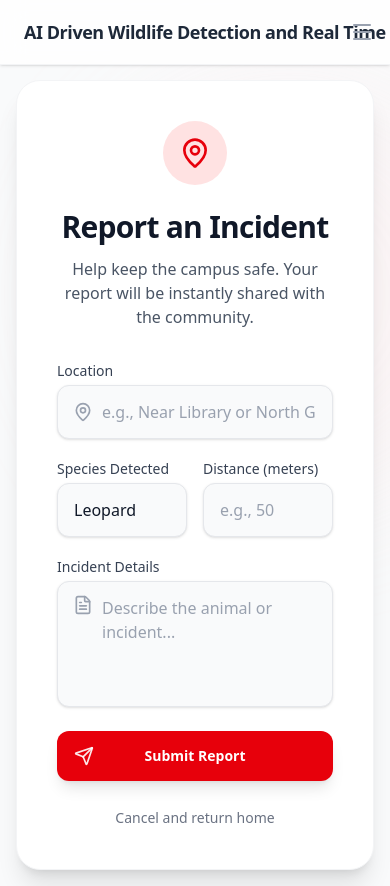
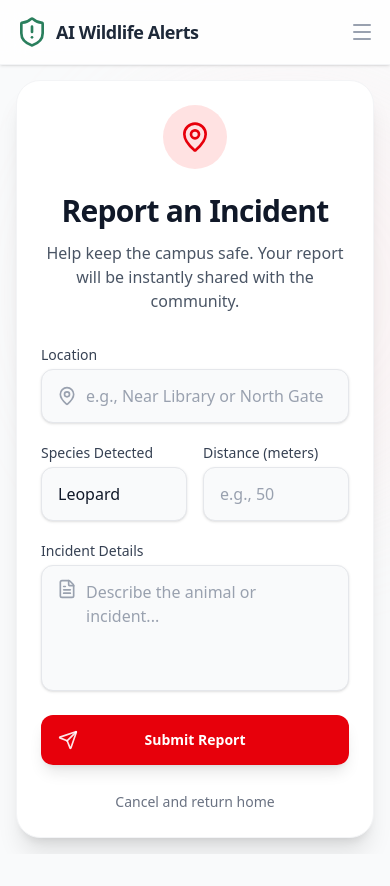
Before and after one commit to Guhangopi/AI-driven-wildlife-detection-real-time-alerting-system, a React (Vite) app in the folder frontend/: page /report in a window 390 px wide. After the commit the page ends 854 px from the top, so only its background shows below. Built offline with nearby package versions, Linux system fonts and the light colour scheme; no server answers.

Commit message:
landing page designs and alignment changes

```diff
--- a/frontend/src/components/CampusMap.jsx
+++ b/frontend/src/components/CampusMap.jsx
@@ -60,7 +60,7 @@ const CampusMap = ({ hotzones }) => {
                      LIVE TRACKING
                 </span>
             </div>
-            <div className="h-[350px] w-full isolate">
+            <div className="h-[250px] sm:h-[350px] w-full isolate">
                 {/*
                   Leaflet map requires its own stacking context and dimensions.
                   Using isolated context to prevent z-index issues with floating navbars
--- a/frontend/src/components/GlobalNotification.jsx
+++ b/frontend/src/components/GlobalNotification.jsx
@@ -77,7 +77,7 @@ const GlobalNotification = () => {
     }
 
     return (
-        <div className="fixed top-20 right-4 sm:right-6 lg:right-8 z-50 animate-in slide-in-from-top-5 fade-in duration-300">
+        <div className="fixed top-20 left-4 right-4 sm:left-auto sm:right-6 lg:right-8 z-50 animate-in slide-in-from-top-5 fade-in duration-300">
             <div className={`max-w-sm w-full shadow-2xl rounded-xl pointer-events-auto border-l-4 ${bgColor} bg-white overflow-hidden ring-1 ring-black ring-opacity-5`}>
                 <div className="p-4">
                     <div className="flex items-start">
--- a/frontend/src/components/LandingPage.jsx
+++ b/frontend/src/components/LandingPage.jsx
@@ -1,7 +1,7 @@
 
 import React from 'react';
 import { Link } from 'react-router-dom';
-import { Shield, Bell, Users, ArrowRight, Camera } from 'lucide-react';
+import { Shield, Bell, Users, Camera } from 'lucide-react';
 
 const LandingPage = () => {
     return (
@@ -13,32 +13,21 @@ const LandingPage = () => {
 
                 <div className="mx-auto max-w-7xl px-6 lg:px-8 pt-20 pb-24 sm:pb-32 lg:flex lg:py-40 lg:items-center">
                     <div className="mx-auto max-w-2xl lg:mx-0 lg:max-w-xl lg:flex-shrink-0 lg:pt-8">
-                        <div className="mt-24 sm:mt-32 lg:mt-16">
-                            <a href="#" className="inline-flex space-x-6">
-                                <span className="rounded-full bg-nature-600/10 px-3 py-1 text-sm font-semibold leading-6 text-nature-600 ring-1 ring-inset ring-nature-600/10">
-                                    New Version 2.0
-                                </span>
-                                <span className="inline-flex items-center space-x-2 text-sm font-medium leading-6 text-gray-600">
-                                    <span>Just shipped</span>
-                                    <ArrowRight className="h-4 w-4" />
-                                </span>
-                            </a>
-                        </div>
-                        <h1 className="mt-10 text-4xl font-bold tracking-tight text-gray-900 sm:text-5xl">
+                        <h1 className="mt-16 sm:mt-24 lg:mt-12 text-4xl font-bold tracking-tight text-gray-900 sm:text-5xl">
                             AI Driven Wildlife Detection <br />
                             <span className="text-nature-600">& Real Time Alerting System</span>
                         </h1>
                         <p className="mt-6 text-lg leading-8 text-gray-600">
                             Advanced AI-powered monitoring designed to instantly detect wild animals like leopards and bears, ensuring campus safety through real-time alerts.
                         </p>
-                        <div className="mt-10 flex items-center gap-x-6">
+                        <div className="mt-10 flex flex-col sm:flex-row items-center gap-4 sm:gap-x-6">
                             <Link
                                 to="/login"
-                                className="rounded-md bg-nature-600 px-3.5 py-2.5 text-sm font-semibold text-white shadow-sm hover:bg-nature-500 focus-visible:outline focus-visible:outline-2 focus-visible:outline-offset-2 focus-visible:outline-nature-600 transition-all"
+                                className="w-full sm:w-auto text-center rounded-md bg-nature-600 px-3.5 py-2.5 text-sm font-semibold text-white shadow-sm hover:bg-nature-500 focus-visible:outline focus-visible:outline-2 focus-visible:outline-offset-2 focus-visible:outline-nature-600 transition-all"
                             >
                                 Member Login
                             </Link>
-                            <Link to="/dashboard" className="text-sm font-semibold leading-6 text-gray-900 flex items-center gap-1 group">
+                            <Link to="/dashboard" className="w-full sm:w-auto text-center justify-center text-sm font-semibold leading-6 text-gray-900 flex items-center gap-1 group py-2.5">
                                 View Live Dashboard <span aria-hidden="true" className="group-hover:translate-x-1 transition-transform">→</span>
                             </Link>
                         </div>
@@ -51,7 +40,7 @@ const LandingPage = () => {
                                 <img
                                     src="/images/hero-leopard.jpg"
                                     alt="Leopard Detection"
-                                    className="w-[60rem] rounded-md shadow-2xl ring-1 ring-gray-900/10 opacity-90"
+                                    className="w-full max-w-[60rem] rounded-md shadow-2xl ring-1 ring-gray-900/10 opacity-90"
                                     onError={(e) => {
                                         e.target.onerror = null;
                                         e.target.src = "https://placehold.co/1920x1080?text=Leopard+Image+Not+Found";
--- a/frontend/src/components/Navbar.jsx
+++ b/frontend/src/components/Navbar.jsx
@@ -21,7 +21,7 @@ const Navbar = () => {
         <div className="flex items-center justify-between h-16">
           <Link to="/" className="flex items-center space-x-2">
             <ShieldAlert className="h-8 w-8 text-nature-600" />
-            <span className="font-bold text-lg text-gray-800 tracking-tight flex-shrink-0 mr-4">AI Driven Wildlife Detection and Real Time Alerting System</span>
+            <span className="font-bold text-lg text-gray-800 tracking-tight flex-shrink-0 mr-4">AI Wildlife Alerts</span>
           </Link>
 
           <div className="hidden md:block">
--- a/frontend/src/components/ReportAlert.jsx
+++ b/frontend/src/components/ReportAlert.jsx
@@ -48,7 +48,7 @@ const ReportAlert = () => {
                  <div className="absolute top-[10%] left-[20%] w-[50vh] h-[50vh] rounded-full bg-red-100/40 blur-3xl opacity-60" />
              </div>
 
-            <div className="max-w-lg w-full space-y-8 bg-white p-10 rounded-3xl shadow-xl border border-gray-100 z-10 relative">
+            <div className="max-w-lg w-full space-y-8 bg-white p-6 sm:p-10 rounded-3xl shadow-xl border border-gray-100 z-10 relative">
                 <div className="text-center">
                     <div className="mx-auto h-16 w-16 bg-red-100 rounded-full flex items-center justify-center mb-6">
                         <MapPin className="h-8 w-8 text-red-600" />
```
